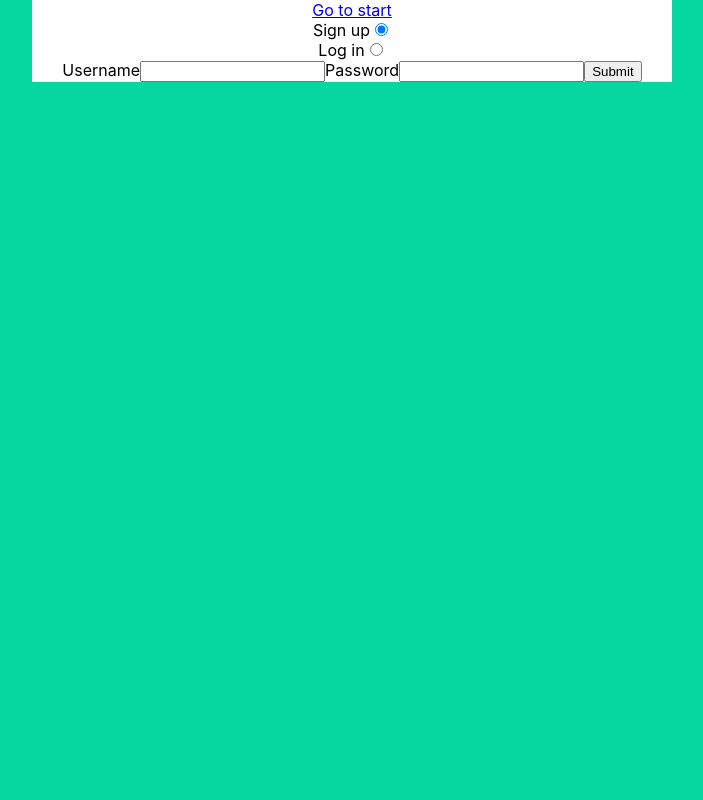
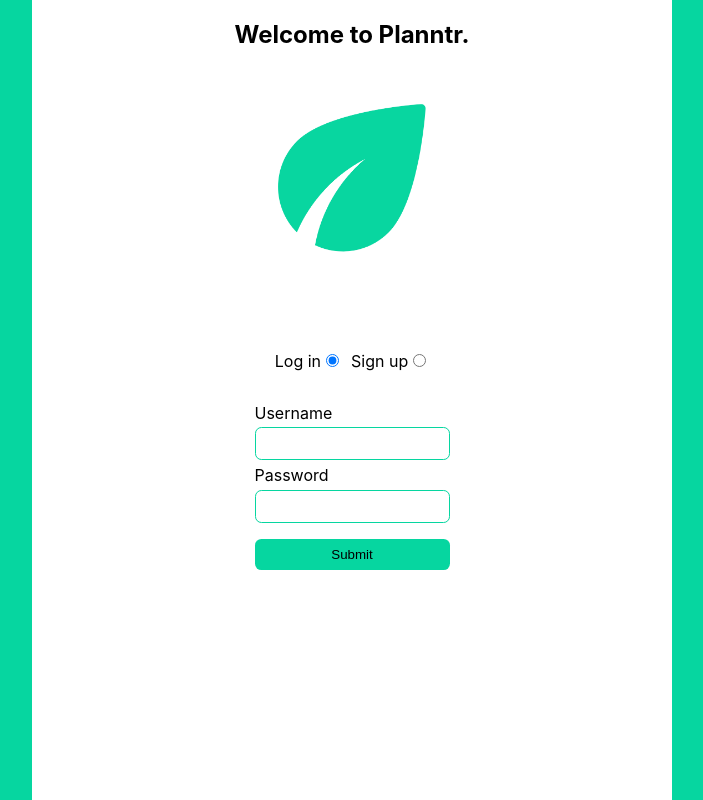
Before and after one commit to vrill/project-finale, a React (Create React App) app in the folder frontend/: page /login in a window 1280 px wide. Shown: the whole page, without its empty margins (288-991 px from the left). Built offline with nearby package versions, Linux system fonts and the light colour scheme.

Commit message:
Mainly styled the login portal, otherwise a bunch of smaller semantic fixes to text.

```diff
--- a/frontend/src/components/AddPlant.js
+++ b/frontend/src/components/AddPlant.js
@@ -19,7 +19,7 @@ const AddPlant = () => {
                     type="text"
                     value={input}
                     onChange={(event) => setInput(event.target.value)}
-                    placeholder="Name your plant ..."
+                    placeholder="Add your plant and how to care for it <3"
                     className="input-text"
                 />
                 <button
--- a/frontend/src/components/Login.js
+++ b/frontend/src/components/Login.js
@@ -1,6 +1,6 @@
 import React, { useEffect, useState } from 'react'
 import { batch, useDispatch, useSelector } from 'react-redux'
-import { useNavigate, Link } from 'react-router-dom'
+import { useNavigate } from 'react-router-dom'
 
 import { API_URL } from '../utils/constants'
 import user from '../reducers/user'
@@ -9,7 +9,7 @@ const Login = () => {
 
     const [username, setUsername] = useState('')
     const [password, setPassword] = useState('')
-    const [mode, setMode] = useState('signup')
+    const [mode, setMode] = useState('login')
 
     const accessToken = useSelector((store) => store.user.accessToken)
 
@@ -59,19 +59,14 @@ const Login = () => {
 
     return (
         <>
-            <div>
-                <Link to="/">Go to start</Link>
-            </div>
-            <label htmlFor="signup">
-                Sign up
-                <input
-                    id="signup"
-                    type="radio"
-                    checked={mode === 'signup'}
-                    onChange={() => setMode('signup')}
-                />
-            </label>
-            <label htmlFor="signup">
+            <section className="login-section">
+
+                <h1>Welcome to Planntr.</h1>
+
+                <img id="login-logo" src={process.env.PUBLIC_URL + '/logo.png'} alt="Planntr logo" />
+
+                <div className="radio-section">
+                    <label htmlFor="login">
                         Log in
                         <input
                             id="login"
@@ -80,27 +75,40 @@ const Login = () => {
                             onChange={() => setMode('login')}
                         />
                     </label>
+                    <label htmlFor="signup">
+                        &nbsp; Sign up
+                        <input
+                            id="signup"
+                            type="radio"
+                            checked={mode === 'signup'}
+                            onChange={() => setMode('signup')}
+                        />
+                    </label>
+                </div>
+
                 <form onSubmit={onFormSubmit}>
-                <label htmlFor="username">
-                    Username
+                    <div className="input-section">
+                        <label htmlFor="username">Username</label>
                             <input
+                                className="portal-input"
                                 id="username"
                                 type="text"
                                 value={username}
                                 onChange={(e) => setUsername(e.target.value)}
                             />
-                </label>
-                <label htmlFor="passwprd">
-                    Password
+                        <label htmlFor="password">Password</label>
                             <input
+                                className="portal-input"
                                 id="password"
                                 type="password"
                                 value={password}
                                 onChange={(e) => setPassword(e.target.value)}
                             />
-                </label>
-                <button type="submit">Submit</button>
+                    </div>
+
+                    <button className="portal-btn btn" type="submit">Submit</button>
                 </form>
+            </section>
         </>
     )
 }
--- a/frontend/src/components/PlantCounter.js
+++ b/frontend/src/components/PlantCounter.js
@@ -8,14 +8,14 @@ const PlantCounter = () => {
     if (plants.length > 0) {
         return (
             <section className="plant-counter pc-items">
-                <p>You're tracking {plants.length} plants.</p>
+                <p>You're tracking {plants.length} plant(s).</p>
                 <p>Currently you've cared for {remainingPlants.length} of them.</p>
             </section>
         )
     } else if  (remainingPlants.length === 0) {
         return (
             <section className="plant-counter pc-empty">
-                <p>Start by adding a plant and when to water it.</p>
+                <p>Start by adding a plant! 🪴</p>
             </section>
         )
     }
--- a/frontend/src/components/PlantList.js
+++ b/frontend/src/components/PlantList.js
@@ -23,8 +23,7 @@ const PlantList = () => {
     return (
         <section className="plant-items">
             <div className="plant-items-header">
-                <p>Watered</p>
-                <p>Plant</p>
+                <p>Your plants & care taking:</p>
                 <button
                     onClick={deleteAllPlants}
                     className="btn-del-all btn"
--- a/frontend/src/index.css
+++ b/frontend/src/index.css
@@ -20,6 +20,43 @@ body {
   background-color: white;
 }
 
+#login-logo {
+  width: 34%;
+}
+
+.login-section,
+form {
+  display: flex;
+  flex-direction: column;
+  align-items: center;
+  height: 100vh;
+}
+
+.radio-section {
+  padding: 4rem 0 2rem 0;
+}
+
+form {
+  gap: 1rem;
+}
+
+.input-section {
+  display: flex;
+  flex-direction: column;
+  gap: 0.3rem;
+}
+
+.portal-input {
+  padding: 0.5rem;
+  border: 1px solid #06D6A0;
+  border-radius: 0.4rem;
+}
+
+.portal-btn {
+  background-color: #06D6A0;
+  width: 100%;
+}
+
 header {
   width: 100%;
   background-color: #06D6A0;
@@ -30,6 +67,7 @@ header {
   border: 0;
   padding: 0.5rem 1rem;
   border-radius: 0.4rem;
+  cursor: pointer;
 }
 
 .btn:hover {
@@ -82,7 +120,7 @@ header {
 .plant-items-header {
   background-color: rgba(63, 122, 93, 0.2);
   border-radius: 0.4rem;
-  padding: 0.5rem;
+  padding: 0rem 0.5rem 0rem 0.5rem;
   padding-left: 0.9rem;
   display: flex;
   align-items: center;
```
Also changed, not shown: frontend/public/logo.png (added), 1 other file (tests, documents, lock files or other folders). Lines whose indentation alone changed are shown as unchanged.
